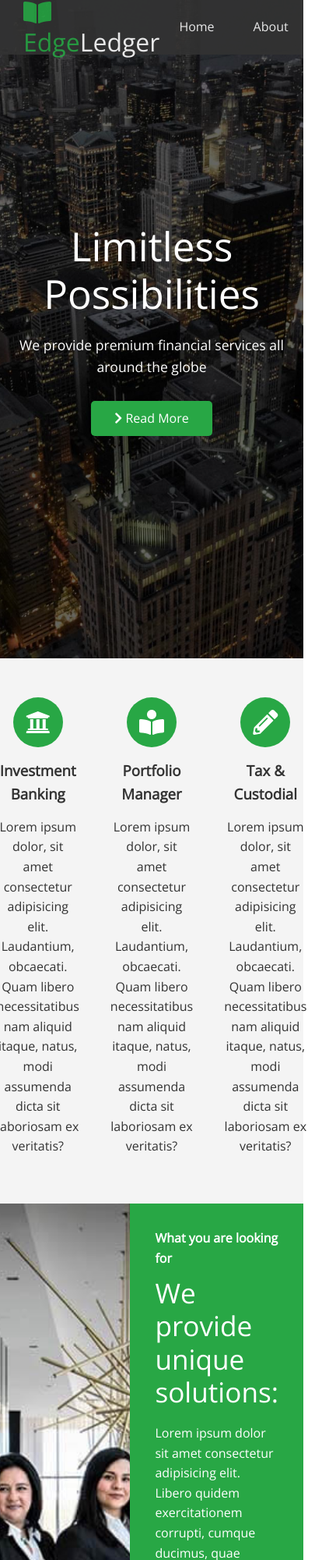
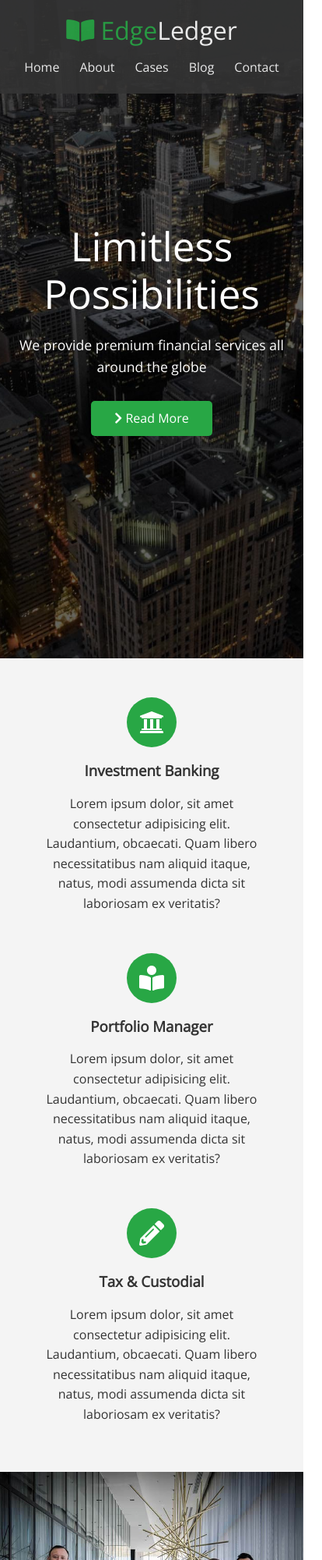
Before and after one commit to mikeq1225/Edge_Ledger, a plain HTML site: page index.html in a window 390 px wide. Shown: the top 2000 px of the page at 78% size, 414 px wide, since content can reach past the window. Drawn offline with nearby package versions, Linux system fonts and the light colour scheme.

Commit message:
made responsive

```diff
--- a/styles/styles.css
+++ b/styles/styles.css
@@ -191,3 +191,31 @@ img {
 footer .social > * {
 	margin: 0px 30px 0px 0px;
 }
+
+/* Mobile */
+@media (max-width: 768px) {
+	.navBar {
+		flex-direction: column;
+		height: 120px;
+		padding: 20px;
+	}
+
+	.navBar a {
+		padding: 10px 10px;
+		margin: 0 3px;
+	}
+
+	.flexItems {
+		flex-direction: column;
+	}
+
+	.flexColumns .column,
+	.flexGrid .column {
+		flex: 100%;
+		max-width: 100%;
+	}
+
+	.team img {
+		width: 70%;
+	}
+}
```
